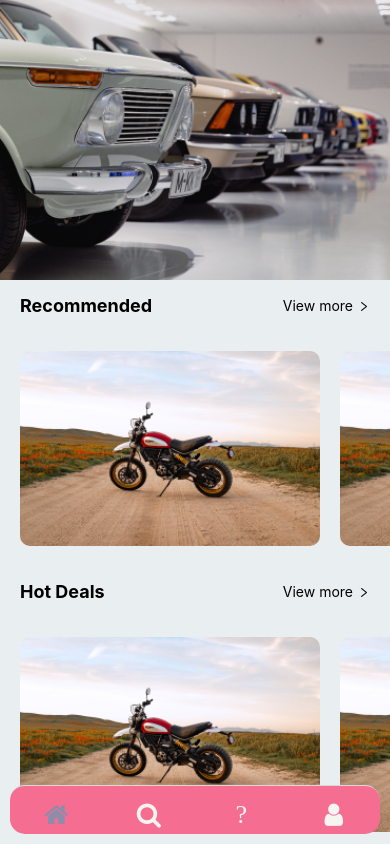
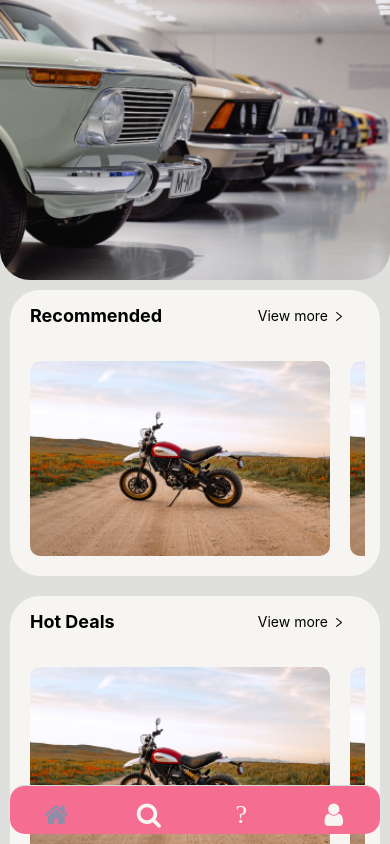
Before and after one commit to HirasParasian/BKZ-Rent-Mobile, a React Native app: screen /Home in a window 390 px wide. Built offline with nearby package versions, Linux system fonts and the light colour scheme.

Commit message:
Feat : Update Home

```diff
--- a/screens/Home.js
+++ b/screens/Home.js
@@ -27,12 +27,13 @@ const Home = () => {
   };
   return (
     <SafeAreaView style={styles.screen}>
-      <ScrollView>
+      <ScrollView style={styles.scroll}>
         <Image
           source={require('../src/assets/images/header.png')}
           style={styles.headerImg}
         />
         <View style={styles.content}>
+          <View style={styles.box}>
             <Title child={'Recommended'} resChild={'View more'} />
             <FlatList
               data={data}
@@ -40,6 +41,8 @@ const Home = () => {
               horizontal={true}
               showsHorizontalScrollIndicator={false}
             />
+          </View>
+          <View style={styles.box}>
             <Title child={'Hot Deals'} resChild={'View more'} />
             <FlatList
               data={data}
@@ -47,6 +50,8 @@ const Home = () => {
               horizontal={true}
               showsHorizontalScrollIndicator={false}
             />
+          </View>
+          <View style={styles.box}>
             <Title child={'Cars'} resChild={'View more'} />
             <FlatList
               data={data}
@@ -54,6 +59,8 @@ const Home = () => {
               horizontal={true}
               showsHorizontalScrollIndicator={false}
             />
+          </View>
+          <View style={styles.box}>
             <Title child={'Bike'} resChild={'View more'} />
             <FlatList
               data={data}
@@ -61,6 +68,8 @@ const Home = () => {
               horizontal={true}
               showsHorizontalScrollIndicator={false}
             />
+          </View>
+          <View style={styles.box}>
             <Title child={'Motorbike'} resChild={'View more'} />
             <FlatList
               data={data}
@@ -69,19 +78,33 @@ const Home = () => {
               showsHorizontalScrollIndicator={false}
             />
           </View>
+        </View>
       </ScrollView>
     </SafeAreaView>
   );
 };
 
 const styles = StyleSheet.create({
+  content: {
+    paddingBottom: 65,
+  },
+  box: {
+    margin: 10,
+    paddingRight: 15,
+    backgroundColor: '#F7F5F2',
+    borderRadius: 30,
+    elevation: 3,
+  },
   screen: {
     position: 'relative',
     height: '100%',
-    backgroundColor: 'rgba(154, 208, 236, 0.1)',
+    backgroundColor: '#DFDFDE',
   },
   headerImg: {
     width: '100%',
+    position: 'relative',
+    borderBottomLeftRadius: 30,
+    borderBottomRightRadius: 30,
   },
   coverImg: {
     width: 300,
--- a/screens/Reservation.js
+++ b/screens/Reservation.js
@@ -74,11 +74,11 @@ const Reservation = () => {
             </View>
           </View>
           <View style={styles.selectRow}>
-            <Text style={styles.select}>Select Bikes</Text>
+            <Text style={styles.select}>Select Bikes :</Text>
             <TouchableOpacity>
               <FontAwesome
                 style={styles.plus}
-                size={25}
+                size={20}
                 color="#FFF"
                 name="minus"
               />
@@ -87,7 +87,7 @@ const Reservation = () => {
             <TouchableOpacity>
               <FontAwesome
                 style={styles.plus}
-                size={25}
+                size={20}
                 color="#FFF"
                 name="plus"
               />
@@ -101,13 +101,13 @@ const Reservation = () => {
 
 const styles = StyleSheet.create({
   count: {
-    fontSize: 30,
+    fontSize: 24,
   },
   plus: {
     backgroundColor: '#8D8DAA',
     paddingVertical: 2,
     paddingHorizontal: 5,
-    borderRadius: 10,
+    borderRadius: 7,
   },
   selectRow: {
     flexDirection: 'row',
@@ -165,6 +165,7 @@ const styles = StyleSheet.create({
     borderRadius: 20,
     paddingVertical: 15,
     paddingHorizontal: 10,
+    elevation: 3,
   },
   price: {
     fontSize: 25,
@@ -213,6 +214,7 @@ const styles = StyleSheet.create({
     position: 'relative',
     borderBottomLeftRadius: 30,
     borderBottomRightRadius: 30,
+    elevation: 3,
   },
 });
 
```
Also changed, not shown: src/component/Container.js (added, +12 -0 lines). Lines whose indentation alone changed are shown as unchanged.
